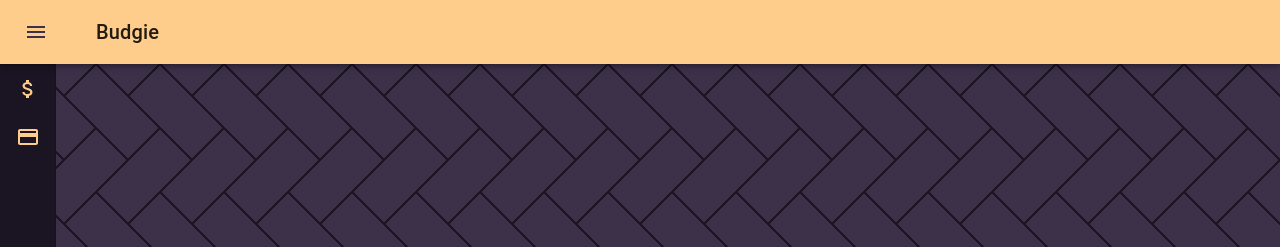
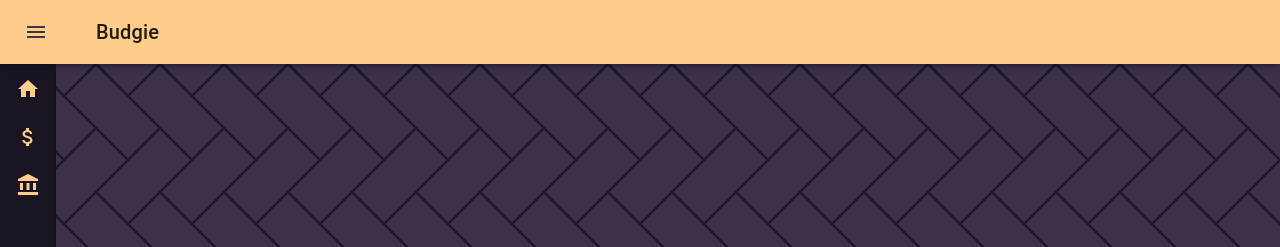
Before and after one commit to Pyxxilated-Studios/Budgie, a React (Create React App) app: page / in a window 1280 px wide. Shown: the top 247 px of the page. Built offline with nearby package versions, Linux system fonts and the light colour scheme.

Commit message:
Change Icon

```diff
--- a/src/App.tsx
+++ b/src/App.tsx
@@ -28,7 +28,8 @@ import ListItem from "@material-ui/core/ListItem";
 import ListItemIcon from "@material-ui/core/ListItemIcon";
 import ListItemText from "@material-ui/core/ListItemText";
 import AttachMoneyIcon from "@material-ui/icons/AttachMoney";
-import CreditCardIcon from "@material-ui/icons/CreditCard";
+import AccountBalanceIcon from "@material-ui/icons/AccountBalance";
+import HomeIcon from "@material-ui/icons/Home";
 
 import { RootState } from "./store";
 import { SystemState } from "./store/system/types";
@@ -184,6 +185,12 @@ const App = (props: AppProps) => {
             </IconButton>
           </div>
           <Divider />
+          <ListItem button component={NavLink} to="/budgie">
+            <ListItemIcon>
+              <HomeIcon />
+            </ListItemIcon>
+            <ListItemText primary="Home" />
+          </ListItem>
           <ListItem button component={NavLink} to="/budgie/budget">
             <ListItemIcon>
               <AttachMoneyIcon />
@@ -192,7 +199,7 @@ const App = (props: AppProps) => {
           </ListItem>
           <ListItem button component={NavLink} to="/budgie/income">
             <ListItemIcon>
-              <CreditCardIcon />
+              <AccountBalanceIcon />
             </ListItemIcon>
             <ListItemText primary="Income" />
           </ListItem>
@@ -201,12 +208,8 @@ const App = (props: AppProps) => {
         <main className={open ? classes.contentMoved : classes.content}>
           <Container>
             <Switch>
-              <Route path="/budgie/budget">
-                <Budget />
-              </Route>
-              <Route path="/budgie/income">
-                <Income />
-              </Route>
+              <Route path="/budgie/budget" component={Budget} />
+              <Route path="/budgie/income" component={Income} />
             </Switch>
           </Container>
         </main>
```
